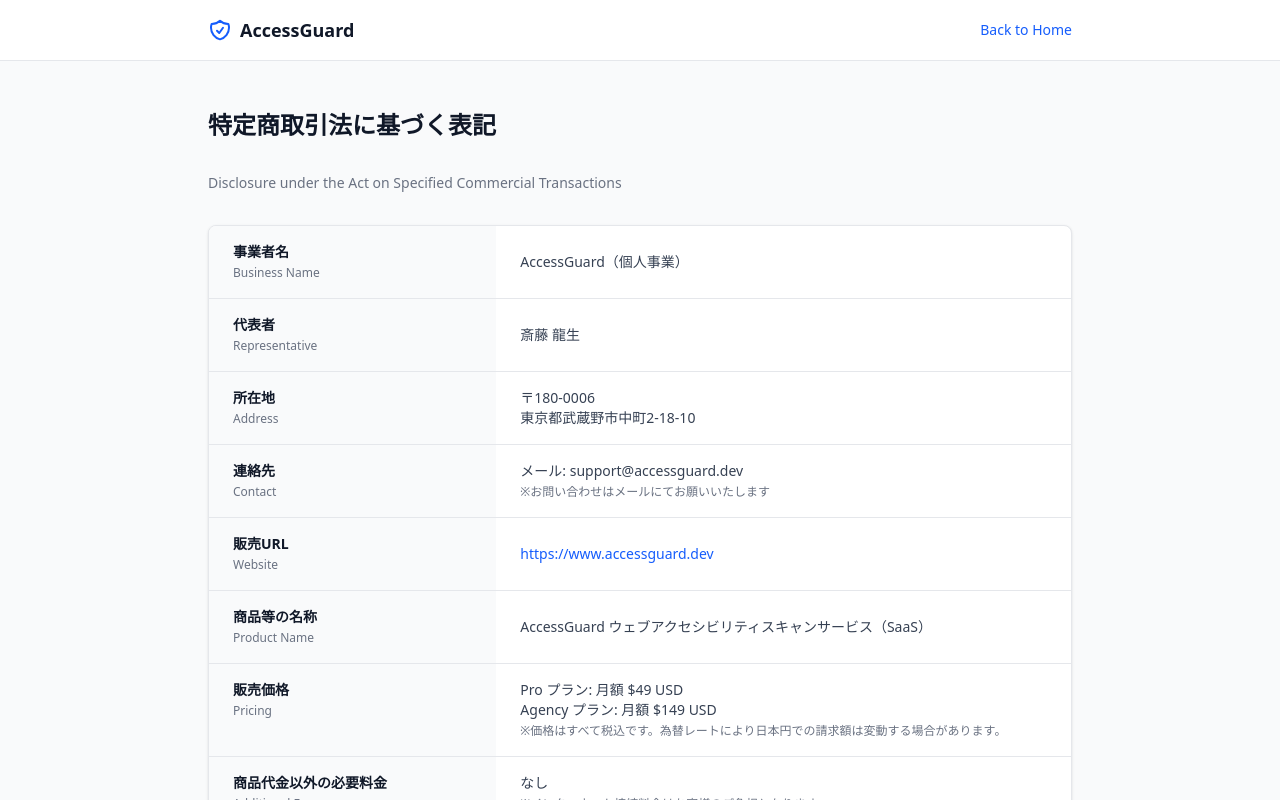
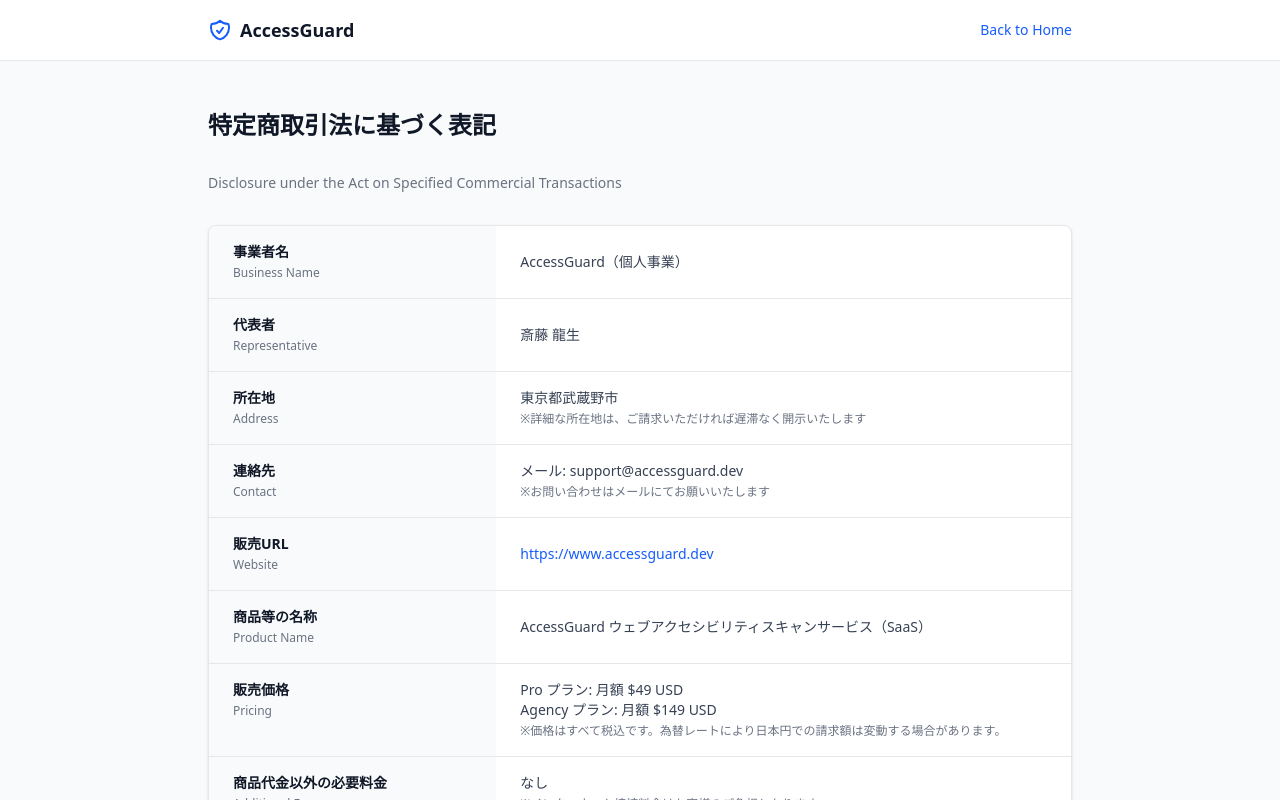
Before and after one commit to vacationdesign/accessguard, a Next.js app: page /tokushoho in a window 1280 px wide. Shown: the top 800 px of the page. Built offline with nearby package versions, Linux system fonts and the light colour scheme.

Commit message:
Reduce PII on tokushoho page: abbreviate address per 2022 revision
Co-Authored-By: Claude Opus 4.6 <noreply@anthropic.com>

```diff
--- a/src/app/tokushoho/page.tsx
+++ b/src/app/tokushoho/page.tsx
@@ -73,8 +73,8 @@ export default function TokushohoPage() {
                   <span className="text-xs font-normal text-gray-500">Address</span>
                 </th>
                 <td className="px-6 py-4 text-sm text-gray-700">
-                  〒180-0006<br />
-                  東京都武蔵野市中町2-18-10
+                  東京都武蔵野市<br />
+                  <span className="text-gray-500 text-xs">※詳細な所在地は、ご請求いただければ遅滞なく開示いたします</span>
                 </td>
               </tr>
               <tr>
```
